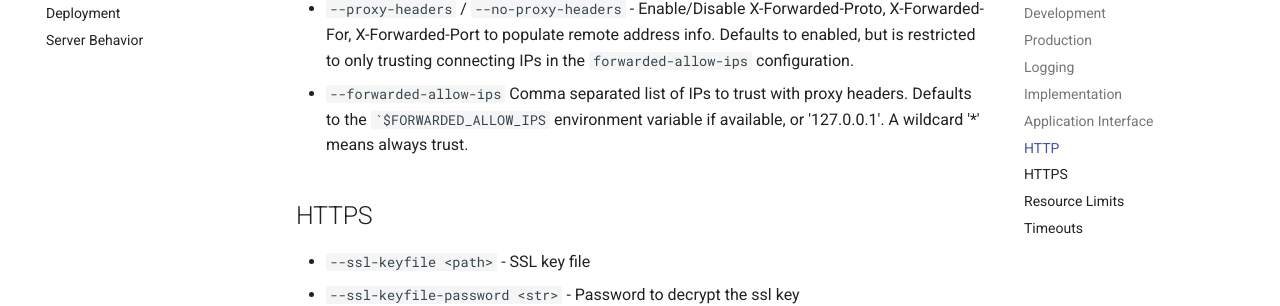
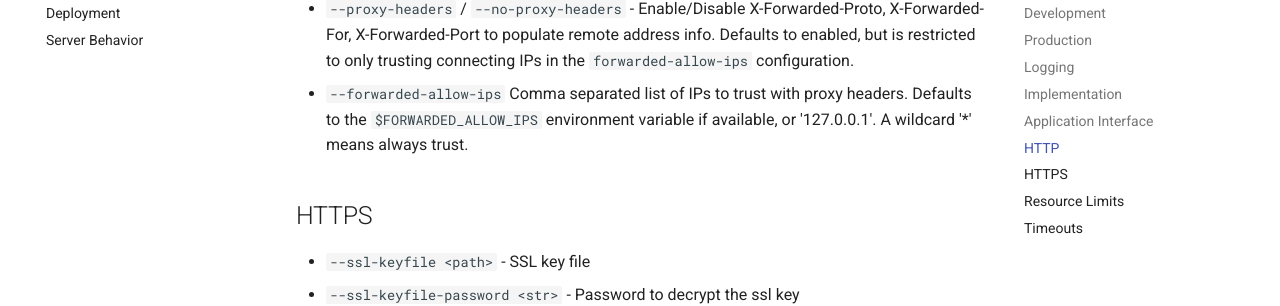
Before and after one commit to encode/uvicorn, an MkDocs documentation site: the page built from docs/settings.md, in a window 1280 px wide and 900 px high, scrolled down 2226 px. Shown: the part 149-455 px from the top of the window. Built offline with MkDocs 1.6.1 and Material for MkDocs 9.7.7, drawn with Linux system fonts in a browser that asks for light colours; comment, search, counter and statistics services are not loaded.

```diff
--- a/docs/settings.md
+++ b/docs/settings.md
@@ -58,7 +58,7 @@ Note that WSGI mode always disables WebSocket support, as it is not supported by
 * `--root-path <str>` - Set the ASGI `root_path` for applications submounted below a given URL path.
 * `--proxy-headers` / `--no-proxy-headers` - Enable/Disable X-Forwarded-Proto, X-Forwarded-For, X-Forwarded-Port to populate remote address info. Defaults to enabled, but is restricted to only trusting
 connecting IPs in the `forwarded-allow-ips` configuration.
-* `--forwarded-allow-ips` <comma-separated-list> Comma separated list of IPs to trust with proxy headers. Defaults to the ``$FORWARDED_ALLOW_IPS` environment variable if available, or '127.0.0.1'. A wildcard '*' means always trust.
+* `--forwarded-allow-ips` <comma-separated-list> Comma separated list of IPs to trust with proxy headers. Defaults to the `$FORWARDED_ALLOW_IPS` environment variable if available, or '127.0.0.1'. A wildcard '*' means always trust.
 
 ## HTTPS
 
```
